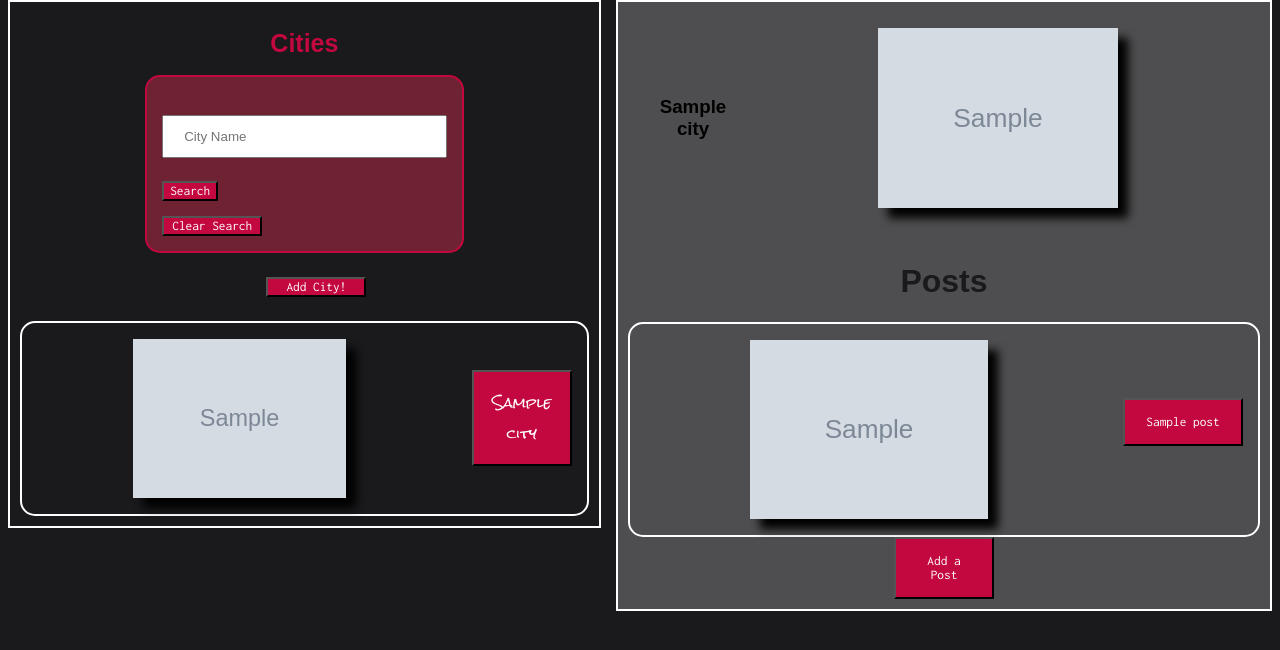
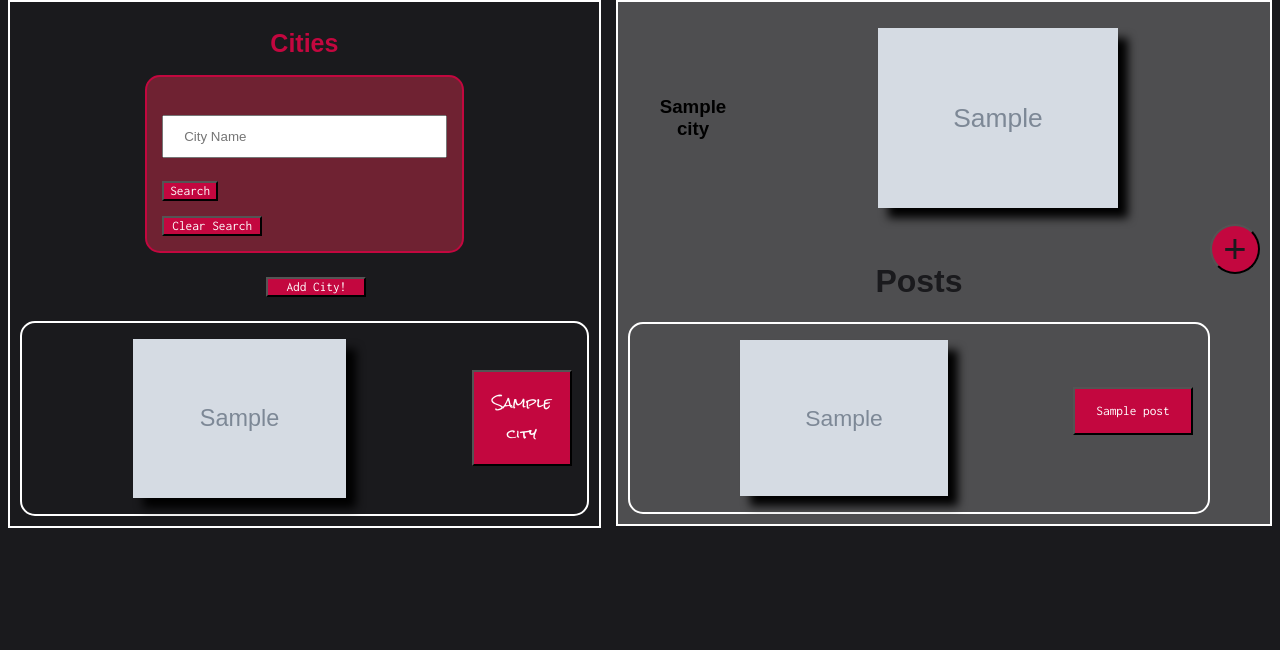
Before and after one commit to michaelbryanstark/Project-Wayfarer, a Django app: page /cities/1/ in a window 1280 px wide. Shown: the part 84-734 px from the top of the page. Run offline with Django 3.2, Linux system fonts and the light colour scheme; tables that the repository leaves empty hold one stand-in row (values such as "Sample post"); grey boxes marked "Sample" are stand-in pictures; some web fonts are replaced.

Commit message:
styled new post button to look like wireframe, added some colors for button hover for cities

```diff
--- a/main_app/static/styles/main.css
+++ b/main_app/static/styles/main.css
@@ -373,7 +373,7 @@ form {
     color: white;
 }
 .button:hover{
-    background-color: #6F2232;
+    background-color: #1A1A1D;
 }
 .card-header-title button{
     font-family: 'Rock Salt', cursive;
@@ -438,3 +438,27 @@ form {
 .post-title {
     color: #1A1A1D;
 }
+
+.btn-new-post {
+    text-decoration: none;
+    display:block;
+    height: 50px;
+    width: 50px;
+    border-radius: 50%;
+    background-color: #C3073F;
+    color: #1A1A1D;
+    font-size: 40px;
+    float: right;
+}
+
+.btn-new-post:hover{
+    background-color:#1A1A1D;
+    color: #C3073F;
+    text-decoration: none;
+}
+
+.card-header-title:hover {
+    background-color:#1A1A1D;
+    color: #C3073F;
+    text-decoration: none;
+}
--- a/main_app/templates/city_detail.html
+++ b/main_app/templates/city_detail.html
@@ -69,6 +69,9 @@
       </a>
       </article>
     </div>
+
+      <a class="new-post-btn" href="{% url 'post_create' %}"><button class="btn-new-post">+</button></a>
+
     <br>
     <div class="gallery-posts">
       <h1 class="post-title">Posts</h1>
@@ -90,9 +93,7 @@
           </div>
         </article>
         {% endfor %}
-        <div class='edit-profile-container'>
-        <a class="add-post" href="{% url 'post_create' %}"><button class="add-post">Add a Post</button></a>
-        </div>
+
       </div>
     </div>
   </div>
```
